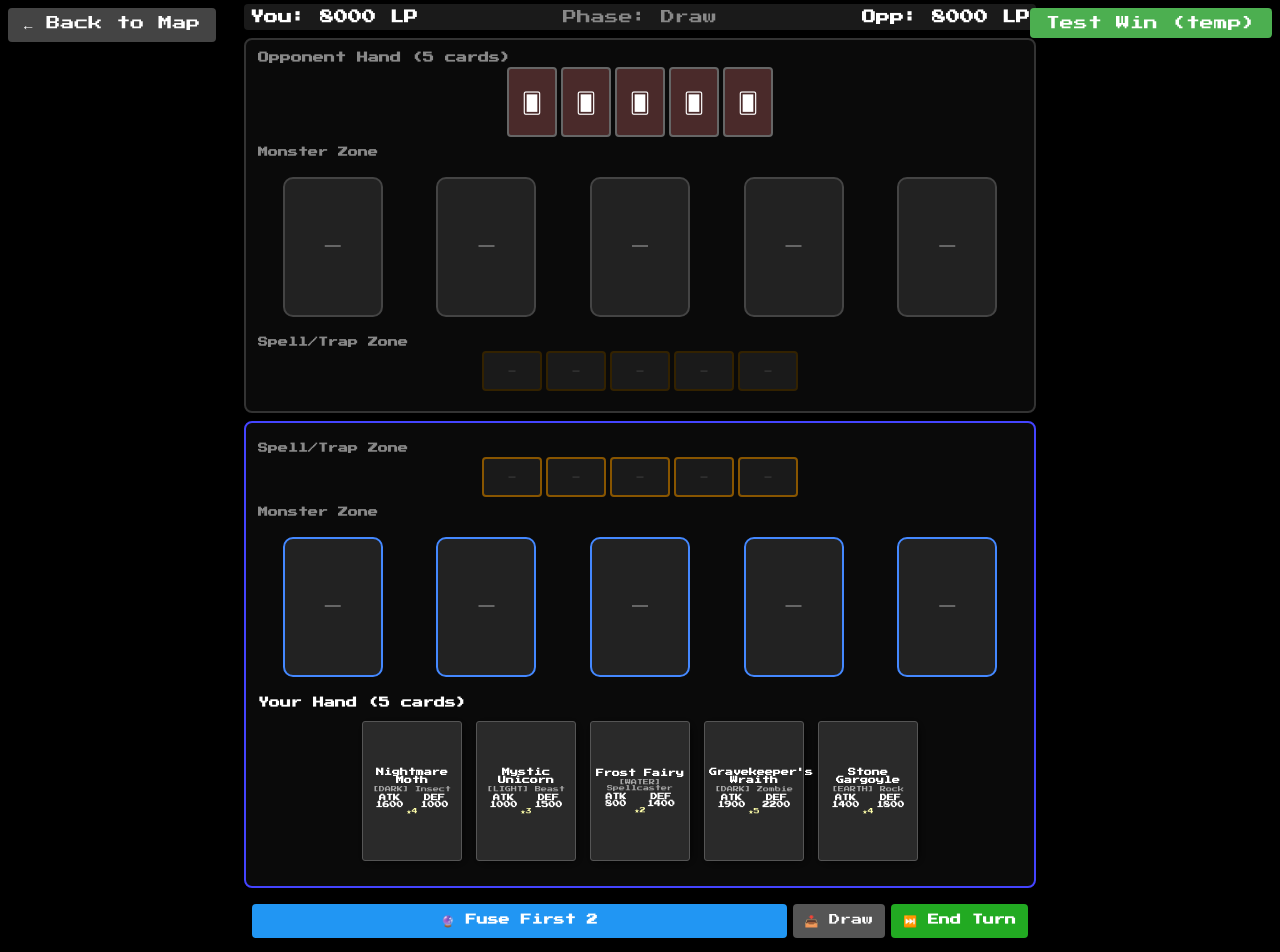
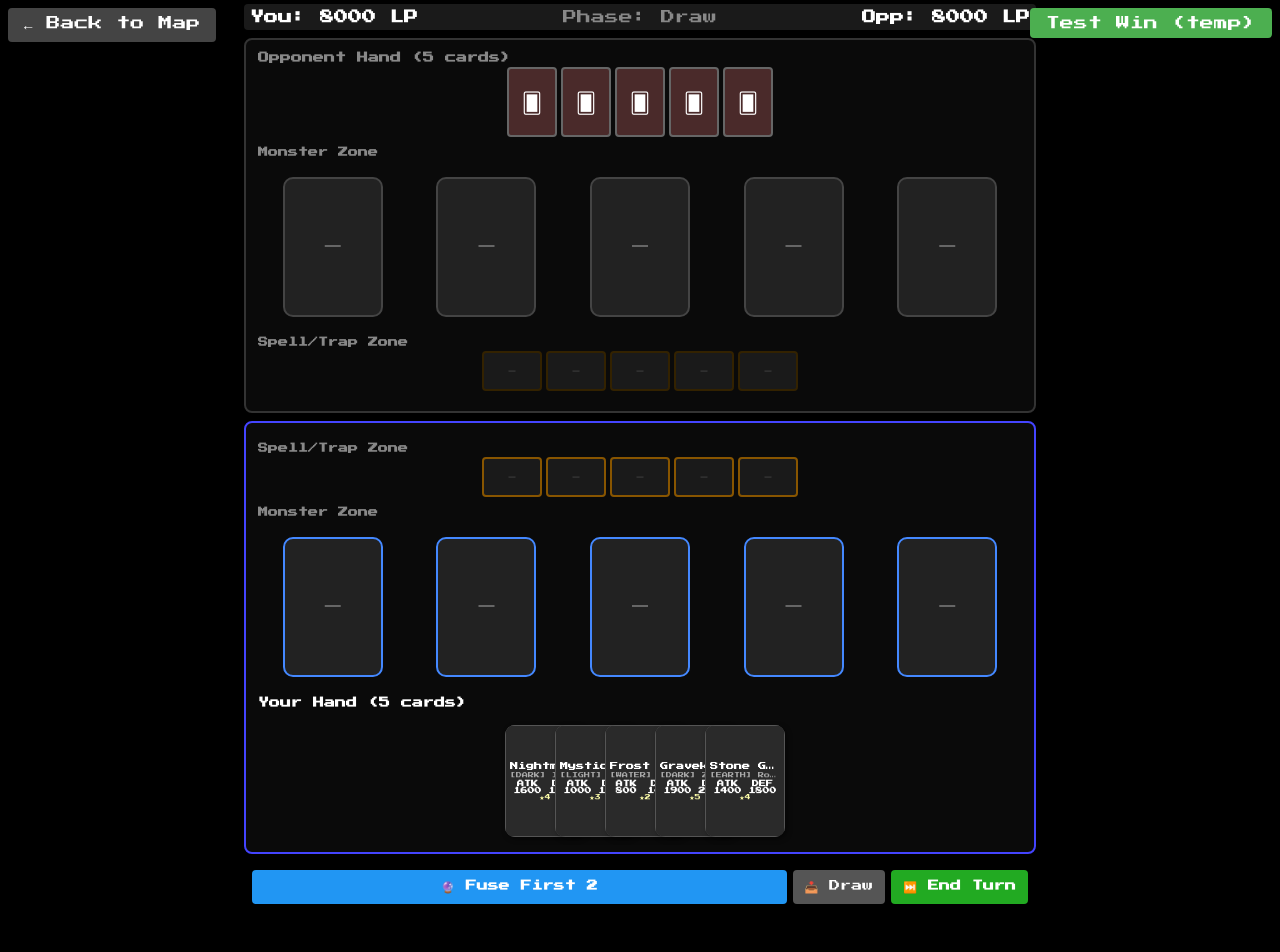
Before and after one commit to Tompozompo/forbidden-memories, a React (Vite) app: page /forbidden-memories/duel/1 in a window 1280 px wide. Shown: the top 952 px of the page. After the commit the page ends 924 px from the top, so only its background shows below. Built offline with nearby package versions, Linux system fonts and the light colour scheme.

Commit message:
Changes before error encountered
Co-authored-by: Tompozompo <8508283+Tompozompo@users.noreply.github.com>

```diff
--- a/src/index.css
+++ b/src/index.css
@@ -41,7 +41,7 @@ button:disabled {
 
 .card {
   width: 100%;
-  max-width: 100px;
+  max-width: 100%;
   height: auto;
   aspect-ratio: 5/7; /* Maintain card proportions */
   background: linear-gradient(135deg, #666 0%, #333 100%);
@@ -52,15 +52,51 @@ button:disabled {
   border-radius: 10px;
   box-shadow: 2px 2px 5px rgba(0, 0, 0, 0.5);
   color: #fff;
-  min-width: 60px; /* Minimum size for mobile */
+  min-width: 0; /* Allow shrinking in flex containers */
+  overflow: hidden; /* Clip contents */
 }
 
 @media (max-width: 480px) {
   .card {
-    max-width: 70px;
     margin: 3px;
     border-radius: 6px;
   }
+}
+
+/* Card internal structure for text truncation */
+.card-content {
+  width: 100%;
+  height: 100%;
+  display: flex;
+  flex-direction: column;
+  justify-content: center;
+  padding: 4px;
+  box-sizing: border-box;
+  overflow: hidden;
+}
+
+.card-name {
+  font-weight: bold;
+  margin-bottom: 2px;
+  white-space: nowrap;
+  overflow: hidden;
+  text-overflow: ellipsis;
+  width: 100%;
+}
+
+.card-sub {
+  font-size: 0.85em;
+  color: #aaa;
+  white-space: nowrap;
+  overflow: hidden;
+  text-overflow: ellipsis;
+}
+
+.card-stats {
+  display: flex;
+  justify-content: space-around;
+  margin-top: 2px;
+  font-weight: bold;
 }
 
 .field-zone {
@@ -71,7 +107,7 @@ button:disabled {
 }
 
 .field-zone .slot {
-  flex: 1;
+  flex: 1 1 0px;
   max-width: 100px;
   aspect-ratio: 5/7; /* Maintain card proportions */
   background: #222;
@@ -83,6 +119,7 @@ button:disabled {
   transition: transform 0.3s;
   cursor: pointer;
   min-width: 50px;
+  box-sizing: border-box;
 }
 
 .field-zone .slot:hover {
@@ -147,3 +184,36 @@ button:disabled {
 .tab-content {
   animation: fadeIn 0.3s ease forwards;
 }
+
+/* Hand container for overlapping card layout */
+.hand {
+  display: flex;
+  justify-content: center;
+  align-items: center;
+  padding: 8px 0;
+  position: relative;
+}
+
+.hand > * {
+  margin-left: -30px; /* Overlap cards */
+  transition: transform 0.2s, z-index 0s;
+}
+
+.hand > *:first-child {
+  margin-left: 0; /* First card has no overlap */
+}
+
+.hand > *:hover {
+  transform: translateY(-10px) scale(1.05);
+  z-index: 1000 !important; /* Lift hovered card to top */
+}
+
+@media (max-width: 480px) {
+  .hand > * {
+    margin-left: -20px; /* Less overlap on mobile */
+  }
+
+  .hand > *:hover {
+    transform: translateY(-6px) scale(1.03);
+  }
+}
--- a/src/ui/DraggableCard.tsx
+++ b/src/ui/DraggableCard.tsx
@@ -50,30 +50,26 @@ export default function DraggableCard({ card, onDragEnd }: DraggableCardProps) {
         y,
         touchAction: 'none',
         cursor: 'grab',
+        width: '100%',
+        height: '100%',
+        boxSizing: 'border-box',
       }}
       className="card select-none"
+      title={card.name} // Show full name on hover
     >
-      <div style={{
-        fontSize: 'clamp(6px, 1.5vw, 7px)',
-        textAlign: 'center',
-        padding: '4px',
+      <div className="card-content" style={{
         backgroundColor: card.type === 'Monster' ? '#2a2a2a' : card.type === 'Spell' ? '#1a3a2a' : '#3a1a1a',
         border: '1px solid #555',
         borderRadius: '3px',
-        minWidth: 'clamp(60px, 18vw, 80px)',
-        width: '100%',
-        height: '100%',
-        display: 'flex',
-        flexDirection: 'column',
-        justifyContent: 'center'
+        textAlign: 'center',
       }}>
-        <div style={{ fontWeight: 'bold', marginBottom: '2px', fontSize: 'clamp(7px, 1.8vw, 8px)' }}>{card.name}</div>
+        <div className="card-name" style={{ fontSize: 'clamp(7px, 1.8vw, 8px)' }}>{card.name}</div>
         {card.type === 'Monster' && (
           <>
-            <div style={{ fontSize: 'clamp(5px, 1.2vw, 6px)', color: '#aaa' }}>
+            <div className="card-sub" style={{ fontSize: 'clamp(5px, 1.2vw, 6px)' }}>
               {card.attr && `[${card.attr}]`} {card.race && `${card.race}`}
             </div>
-            <div style={{ display: 'flex', justifyContent: 'space-around', marginTop: '2px', fontWeight: 'bold' }}>
+            <div className="card-stats" style={{ fontSize: 'clamp(6px, 1.5vw, 7px)' }}>
               <span>ATK {card.atk ?? 0}</span>
               <span>DEF {card.def ?? 0}</span>
             </div>
--- a/src/ui/DuelBoard.tsx
+++ b/src/ui/DuelBoard.tsx
@@ -314,11 +314,22 @@ export default function DuelBoard({ p0Deck, p1Deck, allCards }: { p0Deck: Card[]
             {state.hasSummoned[0] && <span style={{ color: '#888', marginLeft: '8px' }}>(summoned)</span>}
             {state.hasAttacked[0] && <span style={{ color: '#888', marginLeft: '8px' }}>(attacked)</span>}
           </div>
-          <div style={{ display: 'flex', gap: '4px', margin: '8px 0', justifyContent: 'center', flexWrap: 'wrap' }}>
+          <div className="hand">
             {state.hands[0].map((c: Card, i) => {
               const isFusing = fusingCards.includes(c.id);
+              const zIndex = i; // Rightmost card has highest z-index
+
               return state.turn === 0 && !state.hasSummoned[0] ? (
-                <div key={i} className={isFusing ? 'flash burst' : ''}>
+                <div
+                  key={i}
+                  className={isFusing ? 'flash burst' : ''}
+                  style={{
+                    width: 'clamp(60px, 15vw, 80px)',
+                    height: 'clamp(84px, 21vw, 112px)',
+                    display: 'inline-block',
+                    zIndex,
+                  }}
+                >
                   <DraggableCard
                     card={c}
                     onDragEnd={(target) => handleCardDrop(c, target)}
@@ -327,23 +338,30 @@ export default function DuelBoard({ p0Deck, p1Deck, allCards }: { p0Deck: Card[]
               ) : (
                 <div
                   key={i}
+                  className="card"
+                  title={c.name}
                   style={{
+                    width: 'clamp(60px, 15vw, 80px)',
+                    height: 'clamp(84px, 21vw, 112px)',
+                    display: 'inline-block',
+                    zIndex,
+                    margin: 0,
+                  }}
+                >
+                  <div className="card-content" style={{
                     fontSize: 'clamp(6px, 1.5vw, 7px)',
-                    padding: '4px',
                     backgroundColor: c.type === 'Monster' ? '#2a2a2a' : c.type === 'Spell' ? '#1a3a2a' : '#3a1a1a',
                     border: '1px solid #555',
                     borderRadius: '3px',
-                    minWidth: 'clamp(60px, 18vw, 80px)',
-                    textAlign: 'center'
-                  }}
-                >
-                  <div style={{ fontWeight: 'bold', marginBottom: '2px', fontSize: 'clamp(7px, 1.8vw, 8px)' }}>{c.name}</div>
+                    textAlign: 'center',
+                  }}>
+                    <div className="card-name" style={{ fontSize: 'clamp(7px, 1.8vw, 8px)' }}>{c.name}</div>
                     {c.type === 'Monster' && (
                       <>
-                      <div style={{ fontSize: 'clamp(5px, 1.2vw, 6px)', color: '#aaa' }}>
+                        <div className="card-sub" style={{ fontSize: 'clamp(5px, 1.2vw, 6px)' }}>
                           {c.attr && `[${c.attr}]`}
                         </div>
-                      <div style={{ display: 'flex', justifyContent: 'space-around', marginTop: '2px', fontWeight: 'bold' }}>
+                        <div className="card-stats" style={{ fontSize: 'clamp(6px, 1.5vw, 7px)' }}>
                           <span>ATK {c.atk ?? 0}</span>
                           <span>DEF {c.def ?? 0}</span>
                         </div>
@@ -354,6 +372,7 @@ export default function DuelBoard({ p0Deck, p1Deck, allCards }: { p0Deck: Card[]
                         {c.type}
                       </div>
                     )}
+                  </div>
                 </div>
               );
             })}
--- a/src/ui/FieldZone.tsx
+++ b/src/ui/FieldZone.tsx
@@ -49,25 +49,28 @@ export default function FieldZone({ player, monsters, isActive, onZoneClick, hig
               {card ? (
                 <div
                   className={`card ${isNewSummon ? 'fadeIn' : ''} ${isAttacking || isDefending ? 'shake' : ''}`}
+                  title={card.name}
                   style={{
                     margin: 0,
-                    fontSize: 'clamp(6px, 1.5vw, 7px)',
-                    textAlign: 'center',
-                    padding: '4px',
-                    backgroundColor: '#2a2a2a',
-                    border: '1px solid #555',
-                    borderRadius: '3px',
                     width: '100%',
                     height: '100%'
                   }}
                 >
-                  <div style={{ fontWeight: 'bold', lineHeight: '1.2', fontSize: 'clamp(7px, 1.8vw, 8px)' }}>{card.name}</div>
-                  {card.attr && <div style={{ fontSize: 'clamp(5px, 1.2vw, 6px)', color: '#aaa' }}>[{card.attr}]</div>}
-                  <div style={{ fontSize: 'clamp(6px, 1.5vw, 7px)', marginTop: '2px', display: 'flex', justifyContent: 'space-around' }}>
-                    <span style={{ fontWeight: 'bold' }}>ATK {card.atk ?? 0}</span>
-                    <span>DEF {card.def ?? 0}</span>
+                  <div className="card-content" style={{
+                    fontSize: 'clamp(6px, 1.5vw, 7px)',
+                    backgroundColor: '#2a2a2a',
+                    border: '1px solid #555',
+                    borderRadius: '3px',
+                    textAlign: 'center',
+                  }}>
+                    <div className="card-name" style={{ fontSize: 'clamp(7px, 1.8vw, 8px)' }}>{card.name}</div>
+                    {card.attr && <div className="card-sub" style={{ fontSize: 'clamp(5px, 1.2vw, 6px)' }}>[{card.attr}]</div>}
+                    <div className="card-stats" style={{ fontSize: 'clamp(6px, 1.5vw, 7px)' }}>
+                      <span>ATK {card.atk ?? 0}</span>
+                      <span>DEF {card.def ?? 0}</span>
+                    </div>
+                    {card.level && <div style={{ fontSize: 'clamp(5px, 1.2vw, 6px)', color: '#ffa' }}>★{card.level}</div>}
                   </div>
-                  {card.level && <div style={{ fontSize: 'clamp(5px, 1.2vw, 6px)', color: '#ffa' }}>★{card.level}</div>}
                 </div>
               ) : (
                 <span style={{ color: '#666' }}>—</span>
```
Lines whose indentation alone changed are shown as unchanged.
